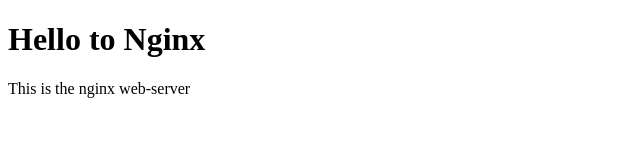
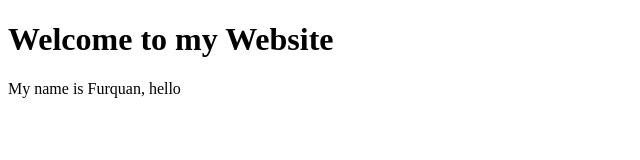
Before and after one commit to ubedmirza/ci-cd-with-shubam, a plain HTML site: page simple-nginx-server/index.html in a window 1280 px wide. Shown: the whole page, without its empty margins (0-640 px from the left). Drawn offline with Linux system fonts and the light colour scheme.

Commit message:
Update index.html

```diff
--- a/simple-nginx-server/index.html
+++ b/simple-nginx-server/index.html
@@ -1,3 +1,10 @@
 <!DOCTYPE html>
-<h1>Hello to Nginx</h1>
-<p>This is the nginx web-server</p>
+<html>
+<body>
+
+<h1>Welcome to my Website</h1>
+
+<p>My name is Furquan, hello</p>
+
+</body>
+</html>
```
